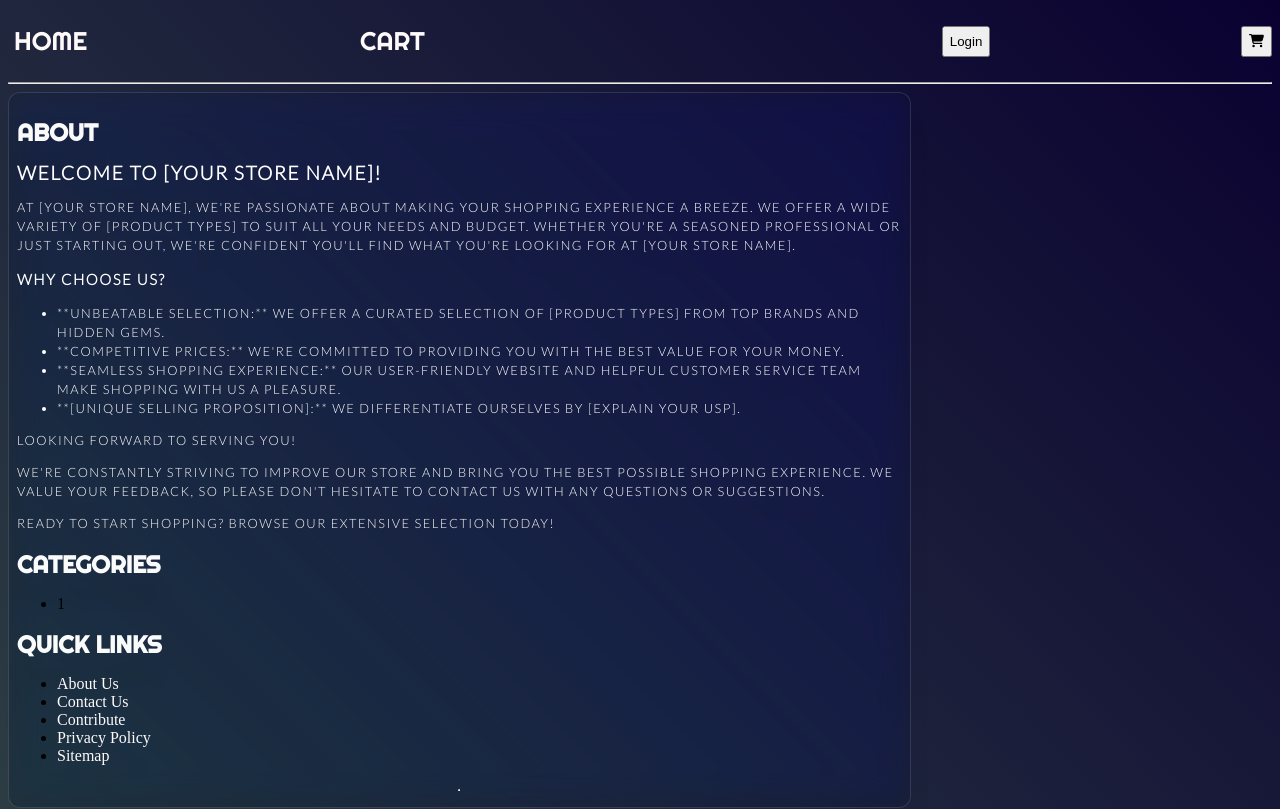
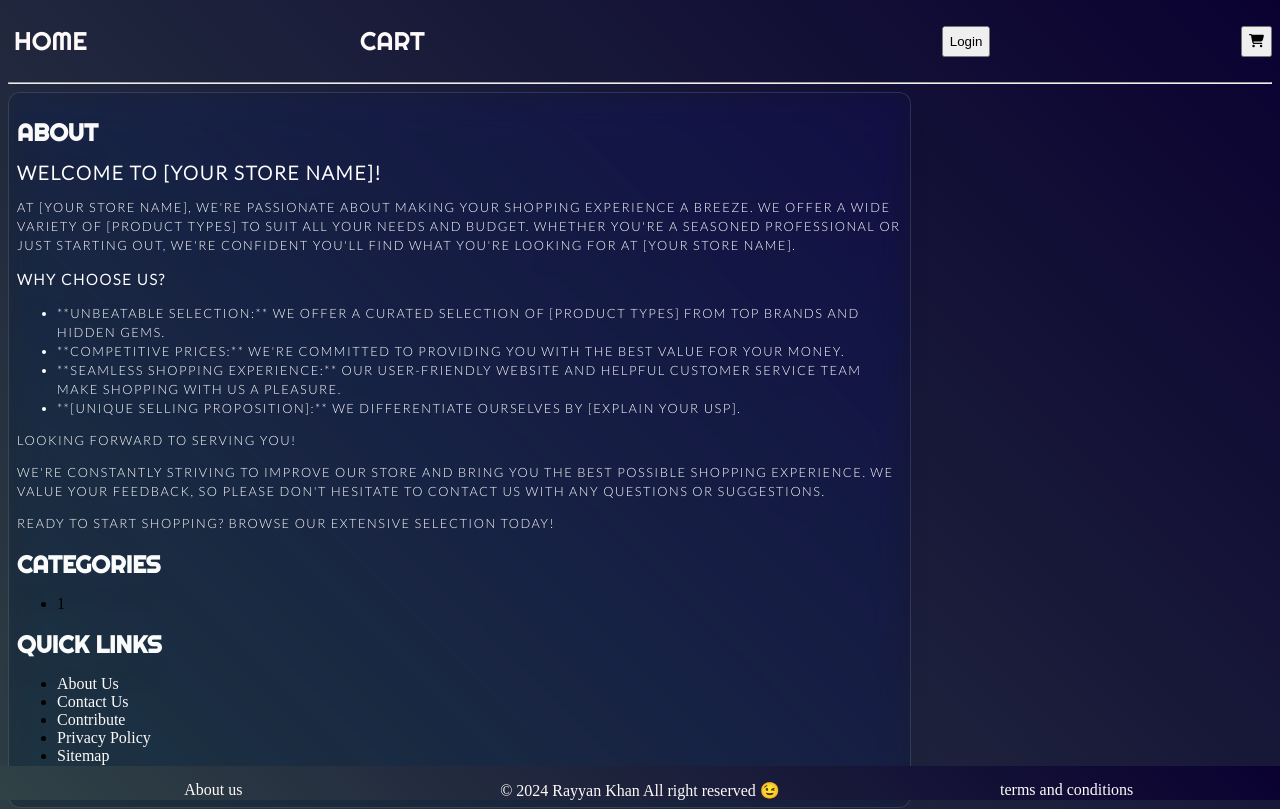
Before and after one commit to RayyanKhan4004/e-commerce-v1-0.1, a React (Vite) app: page /contactUS in a window 1280 px wide. Shown: the top 809 px of the page. Built offline with nearby package versions, Linux system fonts and the light colour scheme.

Commit message:
Update index.css

```diff
--- a/src/index.css
+++ b/src/index.css
@@ -0,0 +1,6 @@
+.container-footer{
+    bottom: 0;
+    left: 0;
+    right: 0;
+    position: fixed;
+}
```
